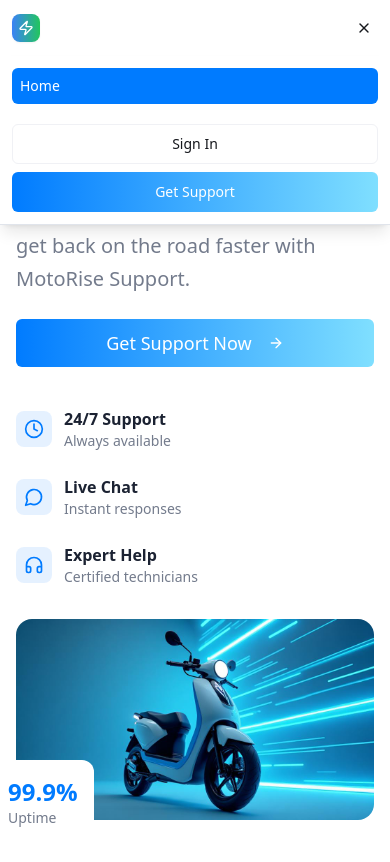
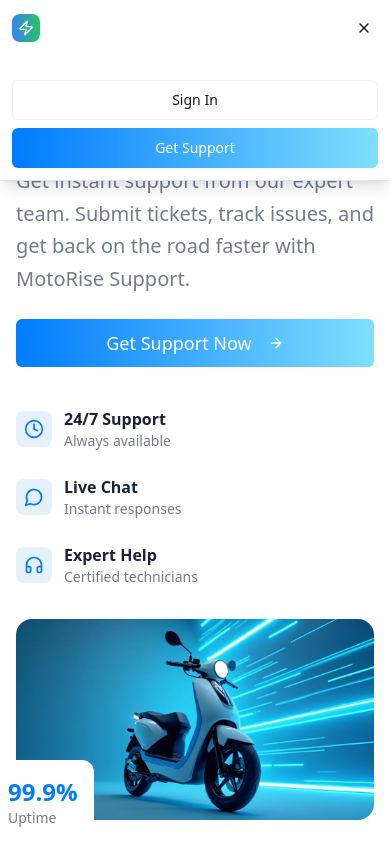
Before and after one commit to vkhemnar/motorise-support-hub, a React (Vite) app: page / in a window 390 px wide. Both pictures are taken after a click on the button 364 px from the left and 28 px from the top of the page. Shown: the top 862 px of the page. Built offline with nearby package versions, Linux system fonts and the light colour scheme.

Commit message:
Visual edit in Lovable
Edited UI in Lovable

```diff
--- a/src/components/Navbar.tsx
+++ b/src/components/Navbar.tsx
@@ -101,9 +101,7 @@ export const Navbar = () => {
         {/* Mobile Navigation */}
         {isOpen && <div className="md:hidden absolute top-14 sm:top-16 left-0 right-0 bg-white border-b border-border shadow-lg">
             <div className="px-3 sm:px-4 py-3 sm:py-4 space-y-2 sm:space-y-3">
-              {navItems.map(item => <Link key={item.path} to={item.path} className={`block px-2 sm:px-3 py-2 rounded-md text-sm sm:text-base ${isActive(item.path) ? 'bg-primary text-white' : 'text-muted-foreground hover:text-primary hover:bg-secondary'} transition-colors duration-200`} onClick={() => setIsOpen(false)}>
-                  {item.name}
-                </Link>)}
+              {navItems.map(item => {})}
 
               {user && <div className="pt-3 border-t border-border space-y-2">
                   <div className="px-2 sm:px-3 py-2 text-sm text-muted-foreground">
```
